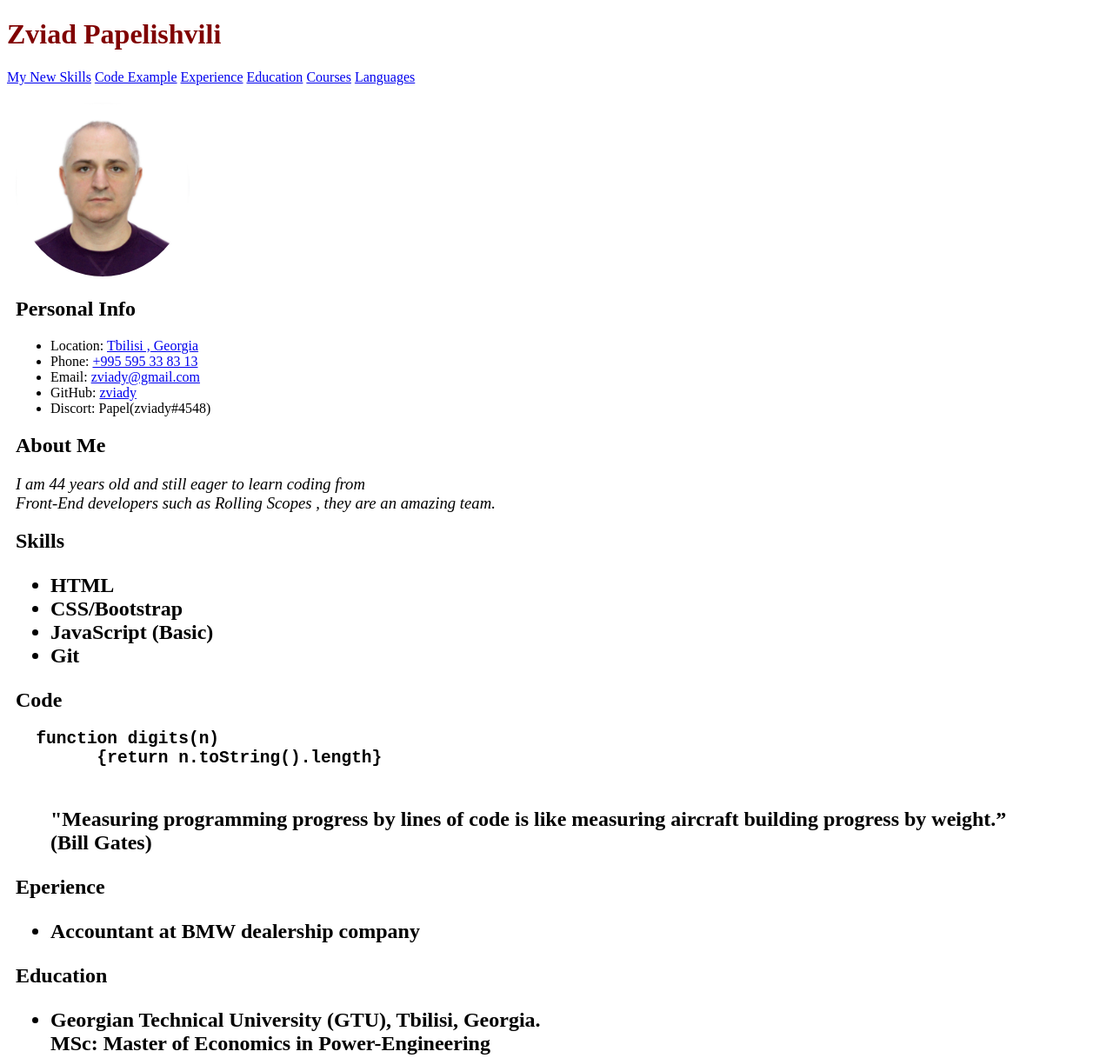
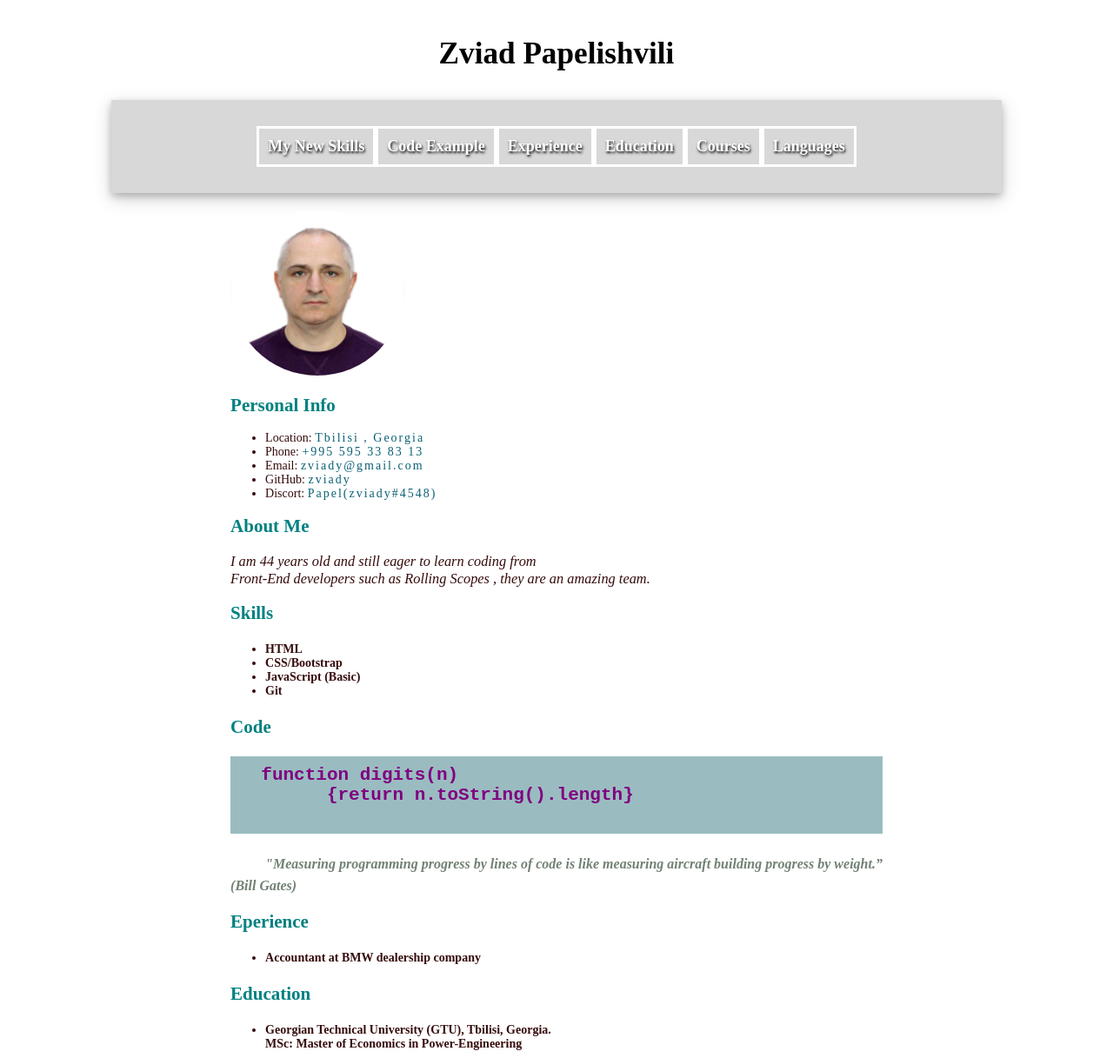
Before and after one commit to zviady/rsschool-cv, a plain HTML site: page index.html in a window 1280 px wide. Shown: the top 1217 px of the page at 87% size. Drawn offline with Linux system fonts and the light colour scheme.

Commit message:
feat: update style.css file

```diff
--- a/style.css
+++ b/style.css
@@ -1,3 +1,95 @@
-h1 {
-    color: maroon;
-}
+  * {
+    box-sizing: border-box;
+  }
+    body {
+    display: flex;
+    padding: 0px;
+    flex-direction:column;
+    justify-content: space-between;
+    font-family:'Times New Roman', Verdana, Tahoma, sans-serif, sans-serif;
+    background-color:#fff;
+  }
+  h2 {
+    color: teal;
+  }
+  .my-name {
+    display: flex;
+    justify-content: center;
+    padding: 10px;
+    font-size: 2.2em;
+  }
+  .header ,
+  .footer {
+    margin: 0 auto;
+    width: 90%;
+    max-width: 1024px;
+  }
+  .main-navbar {
+    display: flex;
+    margin: 0;
+    padding: 30px;
+    justify-content: center;
+    background-color:rgb(216, 216, 216);
+    color: white;
+    font-weight:800;
+    transition: .4s;
+    box-shadow: 0 4px 8px 0 rgba(0, 0, 0, 0.2), 0 6px 20px 0 rgba(0, 0, 0, 0.19);
+    text-align: center;
+      }
+  .nav-link {
+    display: inline;
+    padding: 10px;
+    justify-content: left;
+    border:solid 3px #fff;
+    transition: 1.7s;
+  }
+   pre {
+      padding: 10px;
+      color:purple;
+      font-weight: bold;
+      background-color: rgba(135, 175, 180, 0.836);
+  }
+  #code , blockquote{
+     display: inline;
+     color: rgb(113, 129, 116);
+     font-size: 16px;
+     font-weight: bold;
+     font-style: italic;
+  }
+   .main-navbar > a
+   {
+    font-size: 18px;
+    color: white;
+    text-shadow: 1px 2px 3px #000000;
+    text-decoration:none;
+    transition: .8s
+  }
+  a:hover {
+    color:rgb(235, 4, 4);
+    font-weight: 400;
+  }
+  #personalInfo  a {
+    font-size: 1em;
+    letter-spacing: 2px;
+    color:rgb(9, 96, 117);
+    text-decoration: none;
+    transition: .8s
+  }
+  #personalInfo a:hover {
+    font-size: 1.2em;
+
+  }
+ .section , li {
+      color:rgb(54, 11, 11);
+      font-size: 14px;
+  }
+  .main {
+    display: flex;
+    justify-content: center;
+  }
+   .footer{
+       display: flex;
+       justify-content: space-around;
+       align-items: center;
+       background-color:rgb(216, 216, 216);
+   }
```
